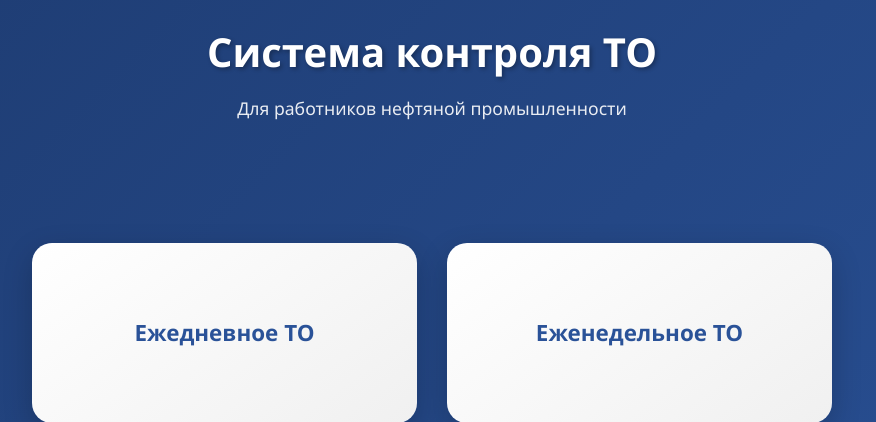
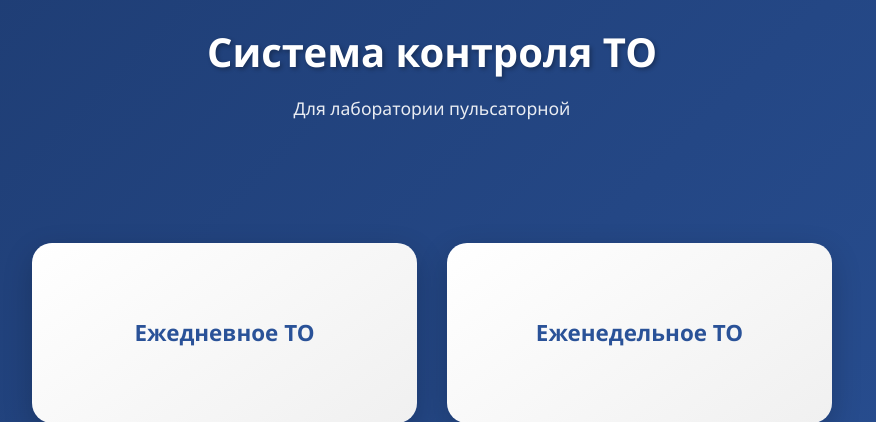
Before and after one commit to KirillovLAB/pulser-checklist, a Flask app: page / in a window 1280 px wide. Shown: the top 422 px of the page, without its empty margins (208-1084 px from the left). Run offline with Flask 3, Linux system fonts and the light colour scheme.

Commit message:
Update base.html

```diff
--- a/templates/base.html
+++ b/templates/base.html
@@ -10,7 +10,7 @@
     <div class="container">
         <header>
             <h1>Система контроля ТО</h1>
-            <p>Для работников нефтяной промышленности</p>
+            <p>Для лаборатории пульсаторной</p>
         </header>
 
         <main>
```
